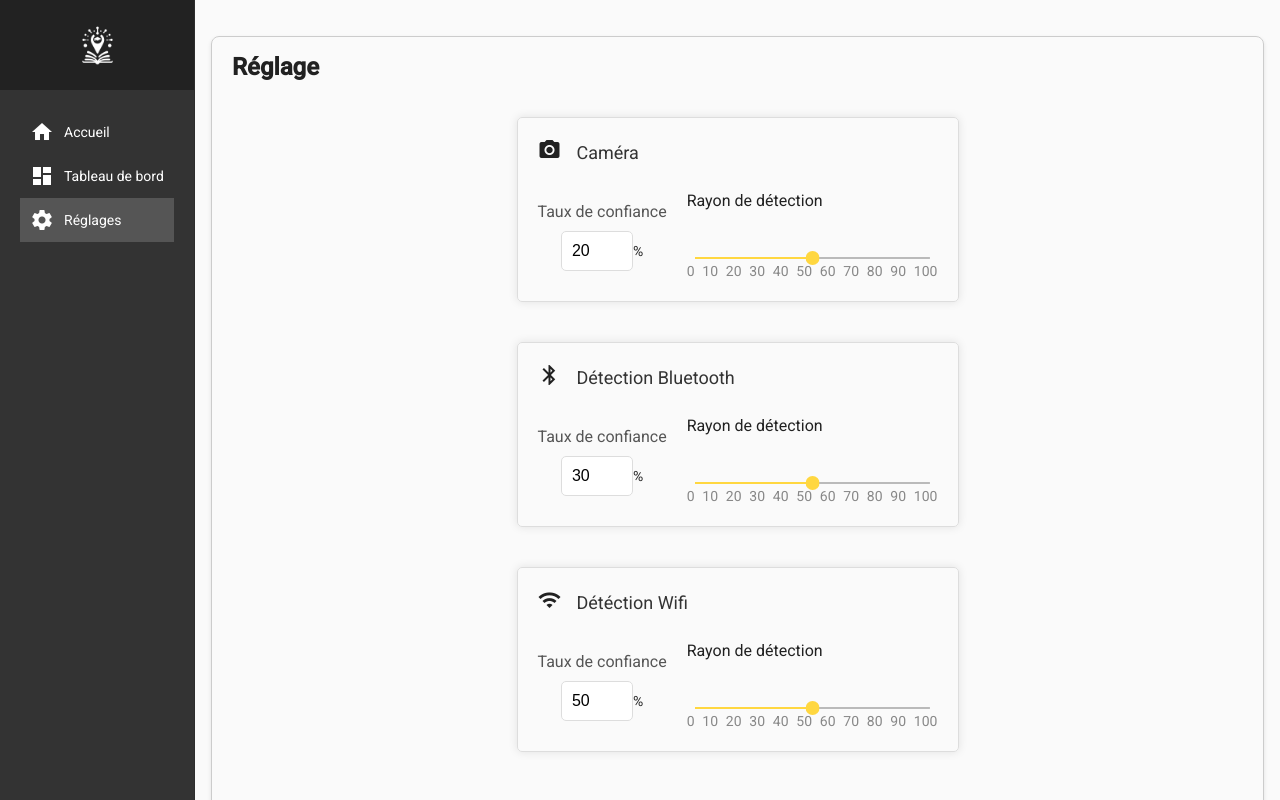
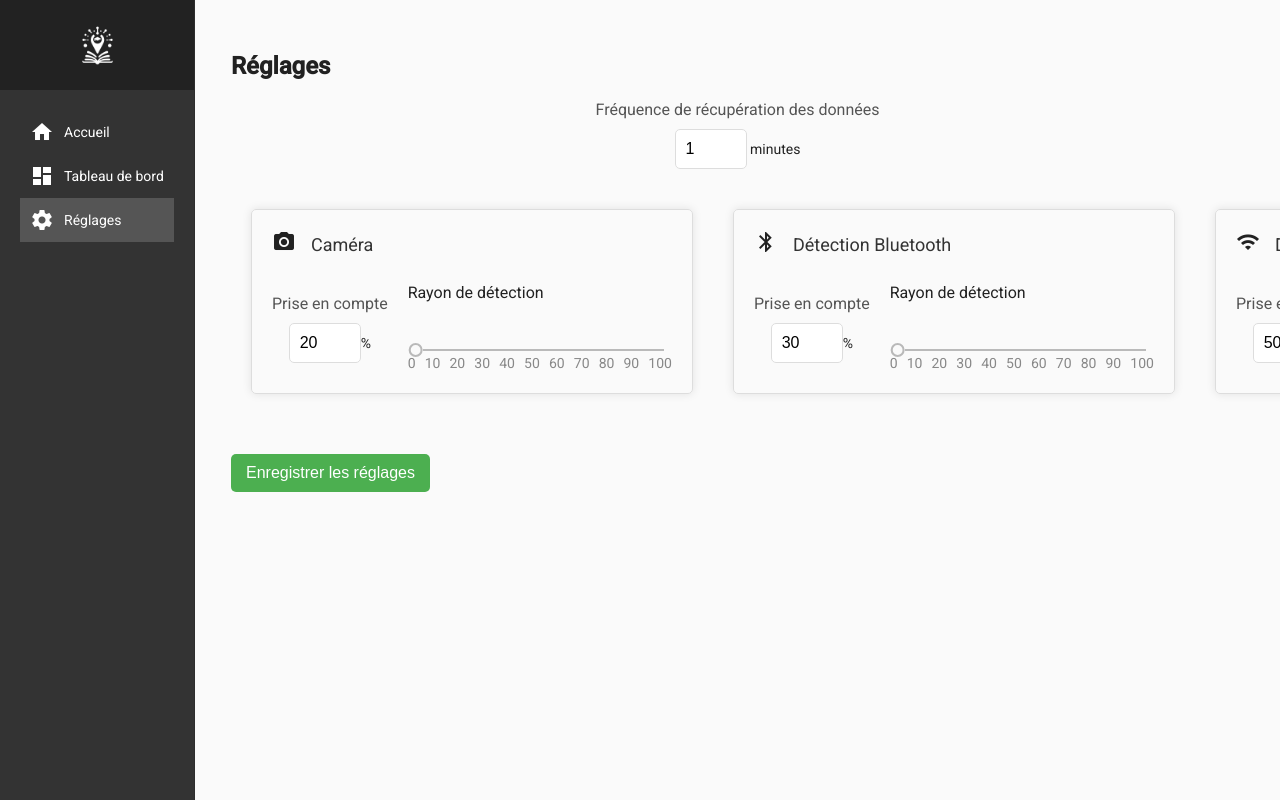
Before and after one commit to EnzoDaval/ConceptCPS, an Angular app in the folder Interface/InterfaceCPS/: page /settings in a window 1280 px wide. Built offline with nearby package versions, Linux system fonts and the light colour scheme.

Commit message:
création json par interface

```diff
--- a/Interface/InterfaceCPS/src/app/pages/settings-page/settings-page.component.css
+++ b/Interface/InterfaceCPS/src/app/pages/settings-page/settings-page.component.css
@@ -1,12 +1,9 @@
 /* styles.css (ou le fichier CSS de votre choix) */
 
 .big-container {
-  height: 100vh;
+  height: 100svh;
   margin: 20px auto; /* Centre le conteneur horizontalement avec une marge */
   padding: 20px;
-  border: 1px solid #ccc;
-  border-radius: 8px;
-  box-shadow: 0 2px 4px rgba(0, 0, 0, 0.1);
 }
 
 .title-container {
@@ -21,7 +18,73 @@
   align-items: stretch;
 }
 
+.settings-card {
+  position: relative;
+  display: flex;
+  flex-wrap: nowrap;
+}
+
 /* Ajoutez une séparation entre les app-setting */
 .app-setting {
   margin-bottom: 10px;
 }
+
+/* frequency label */
+.frequency-label {
+  text-align: center;
+}
+
+.frequency-label h3 {
+  margin: 0;
+  font-size: 16px;
+  color: #555;
+}
+
+/* Styling for number input */
+.frequency-label input {
+  width: 50px;
+  padding: 10px;
+  margin-top: 5px;
+  border: 1px solid #ddd;
+  border-radius: 5px;
+  font-size: 16px;
+  transition: border-color 0.3s;
+}
+
+/* Hover effect for the input */
+.frequency-label input:hover,
+.frequency-label input:focus {
+  border-color: #3498db;
+}
+
+/* Focus effect for the input */
+.frequency-label input:focus {
+  outline: none;
+  box-shadow: 0 0 5px rgba(52, 152, 219, 0.5);
+}
+
+/* Disabled state for the input */
+.frequency-label input:disabled {
+  background-color: #f5f5f5;
+  cursor: not-allowed;
+}
+
+button {
+  background-color: #4caf50;
+  color: #fff;
+  padding: 10px 15px;
+  border: none;
+  border-radius: 5px;
+  cursor: pointer;
+  font-size: 16px;
+  margin-top: 20px;
+}
+
+/* Hover effect on button */
+button:hover {
+  background-color: #45a049;
+}
+
+app-setting {
+  margin: 20px;
+}
--- a/Interface/InterfaceCPS/src/app/pages/settings-page/settings-page.component.html
+++ b/Interface/InterfaceCPS/src/app/pages/settings-page/settings-page.component.html
@@ -1,9 +1,17 @@
 <div class="big-container">
 <div class="title-container">
-  {{ this.title }}
+  Réglages
 </div>
 <div class="settings-container">
-  <app-setting icon="camera_alt" title="Caméra" [percentage]="20"></app-setting>
-  <app-setting icon="bluetooth" title="Détection Bluetooth" [percentage]="30"></app-setting>
-  <app-setting icon="wifi" title="Détéction Wifi" [percentage]="50"></app-setting>
-</div></div>
+  <div class="frequency-label">
+    <h3>Fréquence de récupération des données</h3>
+    <input type="number" [(ngModel)]="fetchFrequency" min="1" /> minutes
+  </div>
+  <div class="settings-card">
+  <app-setting icon="camera_alt" title="Caméra" [percentage]="settings['camera'].percentage" [sliderValue]="settings['camera'].sliderValue" (sliderChange)="onSliderChange('camera', $event)"></app-setting>
+  <app-setting icon="bluetooth" title="Détection Bluetooth" [percentage]="settings['bluetooth'].percentage" [sliderValue]="settings['bluetooth'].sliderValue" (sliderChange)="onSliderChange('camera', $event)"></app-setting>
+  <app-setting icon="wifi" title="Détéction Wifi" [percentage]="settings['wifi'].percentage" [sliderValue]="settings['wifi'].sliderValue" (sliderChange)="onSliderChange('camera', $event)"></app-setting>
+  </div>
+  </div>
+  <button (click)="generateJsonFile()">Enregistrer les réglages</button>
+</div>
--- a/Interface/InterfaceCPS/src/app/pages/settings-page/settings-page.component.ts
+++ b/Interface/InterfaceCPS/src/app/pages/settings-page/settings-page.component.ts
@@ -1,5 +1,17 @@
 import {Component, Input, OnInit} from '@angular/core';
 import {SettingComponent} from "../../shared/components/setting/setting.component";
+
+interface SettingsData {
+  fetchFrequency: number;
+  camera: SettingData;
+  bluetooth: SettingData;
+  wifi: SettingData;
+}
+
+interface SettingData {
+  percentage: number;
+  sliderValue: number;
+}
 
 @Component({
   selector: 'app-settings-page',
@@ -7,11 +19,42 @@ import {SettingComponent} from "../../shared/components/setting/setting.componen
   styleUrls: ['./settings-page.component.css']
 })
 export class SettingsPageComponent implements OnInit {
-
-  @Input() title = "Réglage"
+  fetchFrequency: number = 1;
+  settings: { [key: string]: SettingData } = {
+    camera: { percentage: 20, sliderValue: 0 },
+    bluetooth: { percentage: 30, sliderValue: 0 },
+    wifi: { percentage: 50, sliderValue: 0 }
+  };
   constructor() { }
 
   ngOnInit(): void {
   }
 
+  onSliderChange(setting: string, value: number) {
+    console.log("slider change")
+    this.settings[setting].sliderValue = value;
+  }
+  generateJsonFile() {
+    const settingsData: SettingsData = {
+      fetchFrequency: this.fetchFrequency,
+      camera: { percentage: this.settings['camera'].percentage, sliderValue: this.settings['camera'].sliderValue },
+      bluetooth: { percentage: this.settings['bluetooth'].percentage, sliderValue: this.settings['bluetooth'].sliderValue },
+      wifi: { percentage: this.settings['wifi'].percentage, sliderValue: this.settings['wifi'].sliderValue },
+    };
+
+
+    const jsonContent = JSON.stringify(settingsData, null, 2);
+    console.log(jsonContent);
+
+    // Enregistrez le fichier JSON ou effectuez l'action nécessaire avec le contenu JSON
+    // Par exemple, vous pouvez utiliser FileSaver.js pour enregistrer le fichier localement.
+    // Consultez https://github.com/eligrey/FileSaver.js/ pour plus d'informations.
+
+    // Exemple d'utilisation de FileSaver.js
+    // import * as FileSaver from 'file-saver';
+    // const blob = new Blob([jsonContent], { type: 'application/json' });
+    // FileSaver.saveAs(blob, 'settings.json');
+  }
+
+
 }
--- a/Interface/InterfaceCPS/src/app/shared/components/setting/setting.component.css
+++ b/Interface/InterfaceCPS/src/app/shared/components/setting/setting.component.css
@@ -5,7 +5,7 @@ body {
 
 /* Settings container */
 .settings-container {
-  max-width: 400px;
+  min-width: 400px;
   margin: 20px auto;
   padding: 20px;
   border: 1px solid #ddd;
@@ -44,14 +44,14 @@ body {
   text-align: center;
 }
 
-.percentage-label h3 {
+.percentage-label h3, slider-container h3 {
   margin: 0;
   font-size: 16px;
   color: #555;
 }
 
 /* Styling for number input */
-.percentage-label input {
+.percentage-label input, slider-container input {
   width: 50px;
   padding: 10px;
   margin-top: 5px;
--- a/Interface/InterfaceCPS/src/app/shared/components/setting/setting.component.html
+++ b/Interface/InterfaceCPS/src/app/shared/components/setting/setting.component.html
@@ -9,7 +9,7 @@
   </div>
   <div class="both-settings-container">
   <div class="percentage-label">
-    <h3>Taux de confiance</h3>
+    <h3>Prise en compte</h3>
     <input type="number" [(ngModel)]="percentage" min="0" max="100" />%
   </div>
   <div class="slider-container">
@@ -20,6 +20,7 @@
       max="100"
       [step]="tickInterval"
       [tickInterval]="tickInterval"
+      (change)="onSliderChange($event)"
     ></mat-slider>
     <div class="tick-labels">
       <span *ngFor="let label of tickLabels">{{ label }}</span>
--- a/Interface/InterfaceCPS/src/app/shared/components/setting/setting.component.ts
+++ b/Interface/InterfaceCPS/src/app/shared/components/setting/setting.component.ts
@@ -1,4 +1,4 @@
-import { Component, Input, OnInit } from '@angular/core';
+import { Component, Input, Output, EventEmitter } from '@angular/core';
 
 @Component({
   selector: 'app-setting',
@@ -9,14 +9,16 @@ export class SettingComponent {
   @Input() icon: string = 'settings';
   @Input() title: string = 'Setting Title';
   @Input() percentage: number = 50;
-  sliderValue: number = 50;
+  @Input() sliderValue: number = 50;
 
-  // Définissez les niveaux (étiquettes) et l'intervalle souhaités
+  @Output() sliderChange: EventEmitter<number> = new EventEmitter<number>();
+
   tickInterval: number = 10;
   tickLabels: string[] = Array.from({ length: 11 }, (_, i) => (i * 10).toString());
 
-  // Update the percentage when the slider value changes
   onSliderChange(event: any) {
-    this.percentage = event.value;
+    console.log("change in slider");
+    this.sliderValue = event.value;
+    this.sliderChange.emit(this.sliderValue);
   }
 }
```
